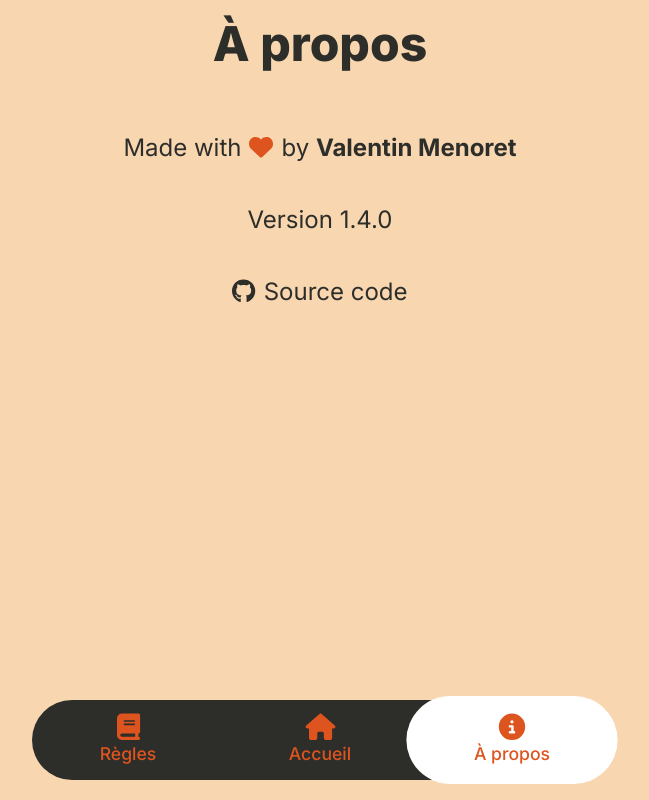
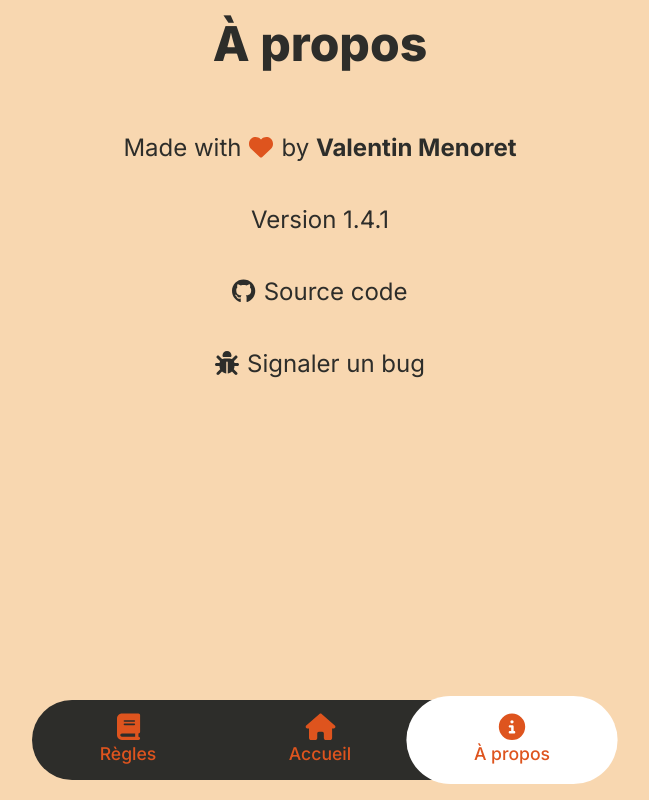
Before and after one commit to Spookywy/time2guess, a Next.js app: page / in a window 1280 px wide. Both pictures are taken after a click on the button "À propos". Shown: the whole page, without its empty margins (320-969 px from the left). Built offline with nearby package versions, Linux system fonts and the light colour scheme.

Commit message:
✨Add a "report bug" button (#11)

```diff
--- a/src/components/about.tsx
+++ b/src/components/about.tsx
@@ -1,15 +1,14 @@
 import { faGithub } from "@fortawesome/free-brands-svg-icons";
-import { faHeart } from "@fortawesome/free-solid-svg-icons";
+import { faBug, faHeart } from "@fortawesome/free-solid-svg-icons";
 import { FontAwesomeIcon } from "@fortawesome/react-fontawesome";
-
-const VERSION = "1.4.0";
+import { APP_VERSION, GITHUB_REPO_URL } from "@/utils/constants";
 
 export default function About() {
   return (
     <div className="text-center text-jet">
       <h1 className="text-center text-5xl font-extrabold">À propos</h1>
-      <div className="mt-16 text-2xl">
-        <p className="mb-10">
+      <div className="mt-16 text-2xl flex gap-10 flex-col">
+        <p>
           Made with
           <FontAwesomeIcon
             className="ml-2 mr-2 text-dark-orange"
@@ -17,10 +16,14 @@ export default function About() {
           />
           by <b>Valentin Menoret</b>
         </p>
-        <p className="mb-10">Version {VERSION}</p>
-        <a href="https://github.com/Spookywy/time2guess">
+        <p>Version {APP_VERSION}</p>
+        <a href={GITHUB_REPO_URL}>
           <FontAwesomeIcon className="mr-2" icon={faGithub} />
           Source code
+        </a>
+        <a href={`${GITHUB_REPO_URL}/issues/new`}>
+          <FontAwesomeIcon className="mr-2" icon={faBug} />
+          Signaler un bug
         </a>
       </div>
     </div>
--- a/src/utils/constants.ts
+++ b/src/utils/constants.ts
@@ -1,3 +1,5 @@
 export const DEFAULT_NUMBER_OF_WORDS_TO_PICK = 40;
 export const DEFAULT_ROUND_DURATION = 45;
 export const TIME_PENALTY = 5;
+export const GITHUB_REPO_URL = "https://github.com/Spookywy/time2guess";
+export const APP_VERSION = "1.4.1";
```
